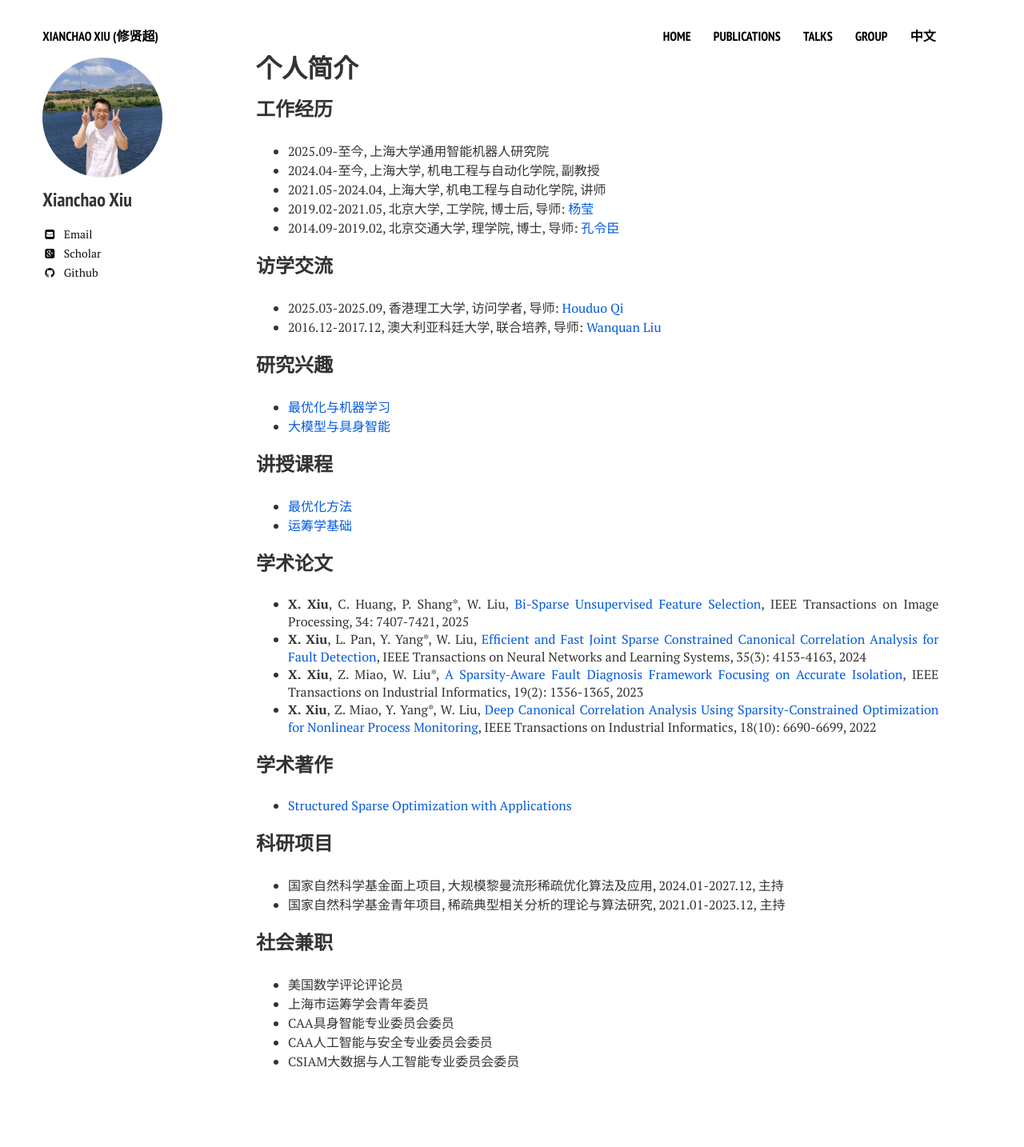
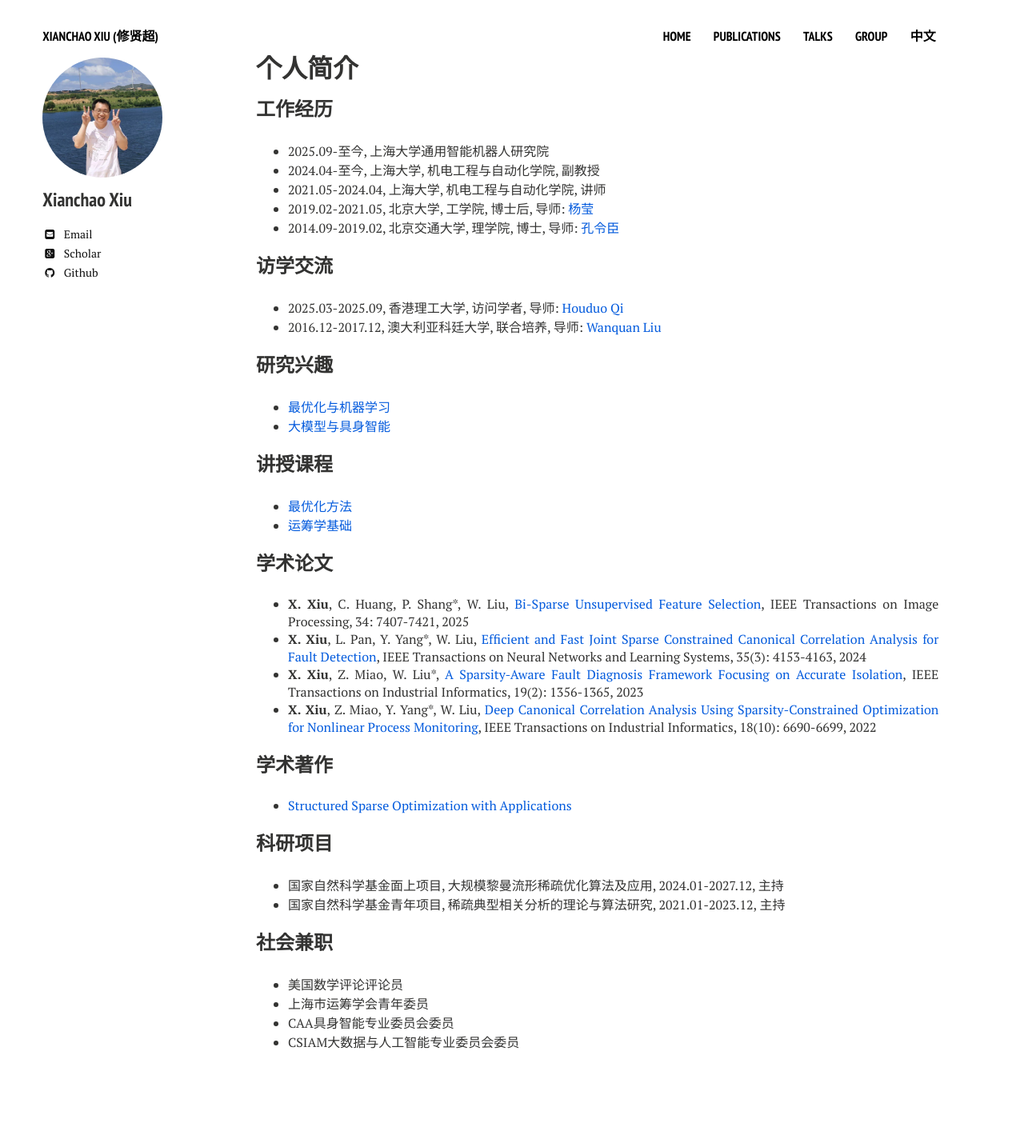
Before and after one commit to xianchaoxiu/xianchaoxiu.github.io, a Jekyll site: the page built from chinese/index.md, in a window 1280 px wide. Shown: the whole page at 80% size. Built offline with Jekyll 4.4.1, drawn with Linux system fonts in a browser that asks for light colours; nearby versions of some CDN libraries; after the commit the page ends 1410 px from its top, so only the background shows below that.

Commit message:
Update index.md

```diff
--- a/chinese/index.md
+++ b/chinese/index.md
@@ -51,5 +51,4 @@ share: false
 * 美国数学评论评论员 <br>
 * 上海市运筹学会青年委员 <br>
 * CAA具身智能专业委员会委员 <br>
-* CAA人工智能与安全专业委员会委员<br>
 * CSIAM大数据与人工智能专业委员会委员 <br>
```
